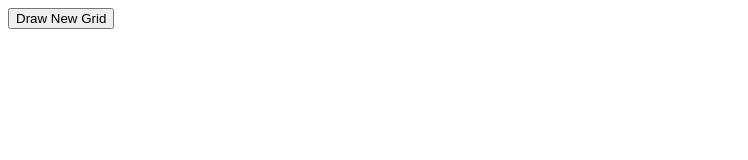
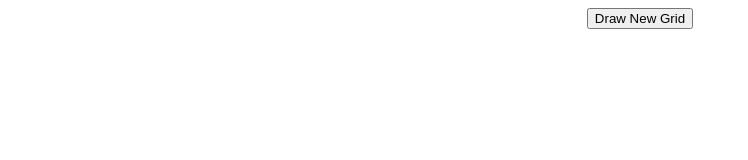
Before and after one commit to mkrell23/odin-etch-a-sketch, a plain HTML site: page index.html in a window 1280 px wide. Shown: the whole page, without its empty margins (0-748 px from the left). Drawn offline with Linux system fonts and the light colour scheme.

Commit message:
button container styles

```diff
--- a/assets/styles.css
+++ b/assets/styles.css
@@ -1,6 +1,15 @@
 #main{
     display: flex;
     flex-direction: row;
+}
+
+#btnContainer{
+    display:flex;
+    justify-content: center;
+}
+
+#resetBtn{
+
 }
 
 .divBox{
@@ -11,8 +20,3 @@
 .black{
     background-color: black;
 }
-
-.red{
-    background-color: red;
-
-}
```
